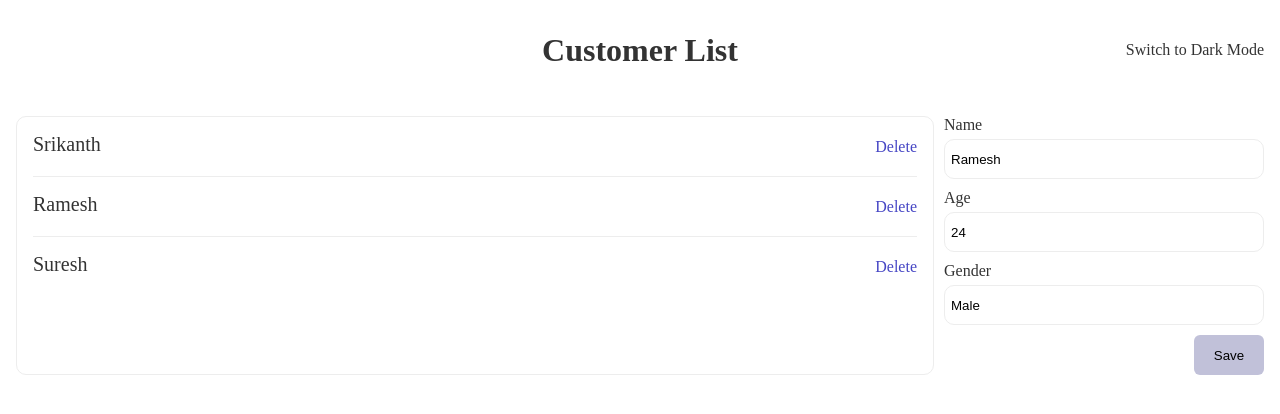
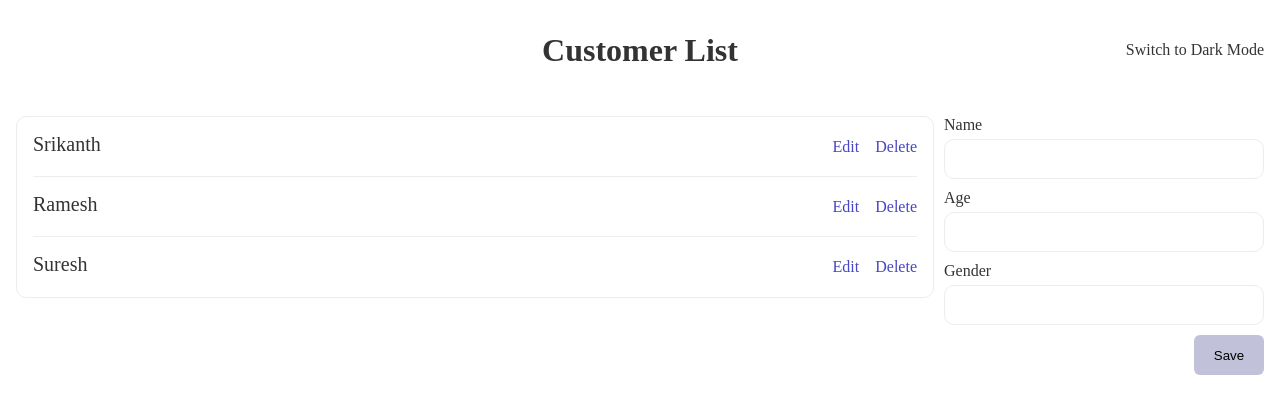
Before and after one commit to pisharodySrikanth/customer-list, a React app: page / in a window 1280 px wide. Shown: the top 414 px of the page. Built offline with nearby package versions, Linux system fonts and the light colour scheme.

Commit message:
edit existing customer

```diff
--- a/src/App.jsx
+++ b/src/App.jsx
@@ -8,9 +8,11 @@ import styles from './app.scss';
 import themeStyles from './theme.scss';
 
 const getTheme = ({theme}) => theme;
+const getCurrentKey = ({customers}) => customers.current
 
 const App = () => {
     const theme = useSelector(getTheme);
+    const current = useSelector(getCurrentKey);
     const dispatch = useDispatch();
 
     return (
@@ -32,6 +34,7 @@ const App = () => {
                 />
                 <CustomerForm
                     className={styles['right-section']}
+                    key={current}
                 />
             </div>
         </div>
--- a/src/actions/customers.js
+++ b/src/actions/customers.js
@@ -1,4 +1,11 @@
 import types from './types';
+
+export function setCurrentCustomer(payload) {
+    return {
+        type: types.SET_CURRENT_CUSTOMER,
+        payload
+    }
+}
 
 export function addEditCustomer(payload) {
     return {
--- a/src/actions/types.js
+++ b/src/actions/types.js
@@ -1,5 +1,6 @@
 export default {
     ADD_EDIT_CUSTOMER: 'ADD_EDIT_CUSTOMER',
     DELETE_CUSTOMER: 'DELETE_CUSTOMER',
-    TOGGLE_THEME: 'TOGGLE_THEME'
+    TOGGLE_THEME: 'TOGGLE_THEME',
+    SET_CURRENT_CUSTOMER: 'SET_CURRENT_CUSTOMER'
 }
--- a/src/app.scss
+++ b/src/app.scss
@@ -24,6 +24,7 @@
 
 .content-container {
     display: flex;
+    align-items: flex-start;
     margin: 1rem;
 }
 
--- a/src/customer-list/ListItem.jsx
+++ b/src/customer-list/ListItem.jsx
@@ -1,6 +1,6 @@
 import React, {useState, memo} from 'react';
 import {useDispatch} from 'react-redux';
-import {deleteCustomer} from '../actions/customers';
+import {deleteCustomer, setCurrentCustomer} from '../actions/customers';
 import styles from './list-item.scss';
 
 const expandedKeys = ['age', 'gender', 'location'];
@@ -8,6 +8,13 @@ const expandedKeys = ['age', 'gender', 'location'];
 const ListItem = props => {
     const [expanded, setExpanded] = useState(false);
     const dispatch = useDispatch();
+
+    const onEdit = e => {
+        e.stopPropagation();
+        dispatch(setCurrentCustomer({
+            key: props.custKey
+        }));
+    }
 
     const onDelete = e => {
         e.stopPropagation();
@@ -22,6 +29,10 @@ const ListItem = props => {
             onClick={() => setExpanded(!expanded)}
         >
             <div className={styles['item-name']}>{props.name}</div>
+            <div
+                className={styles['edit-btn']}
+                onClick={onEdit}
+            >Edit</div>
             <div
                 className={styles['delete-btn']}
                 onClick={onDelete}
--- a/src/customer-list/list-item.scss
+++ b/src/customer-list/list-item.scss
@@ -18,6 +18,7 @@
 }
 
 .item-name {
+    flex: 1;
     font-size: 1.25rem;
     margin-bottom: .3125rem;
 }
@@ -34,6 +35,11 @@
     }
 }
 
+.edit-btn {
+    margin-right: 1rem;
+}
+
+.edit-btn,
 .delete-btn {
     color: #4646c4;
     cursor: pointer;
--- a/src/reducers/customers.js
+++ b/src/reducers/customers.js
@@ -22,7 +22,7 @@ const initialState = {
         gender: 'Male',
         location: 'Mumbai'
     }],
-    current: 2
+    current: -1
 };
 
 export default function(state=initialState, action) {
@@ -60,6 +60,11 @@ export default function(state=initialState, action) {
                 list
             };
         }
+        case types.SET_CURRENT_CUSTOMER:
+            return {
+                ...state,
+                current: payload.key
+            };
         default:
             return state;
     }
```
